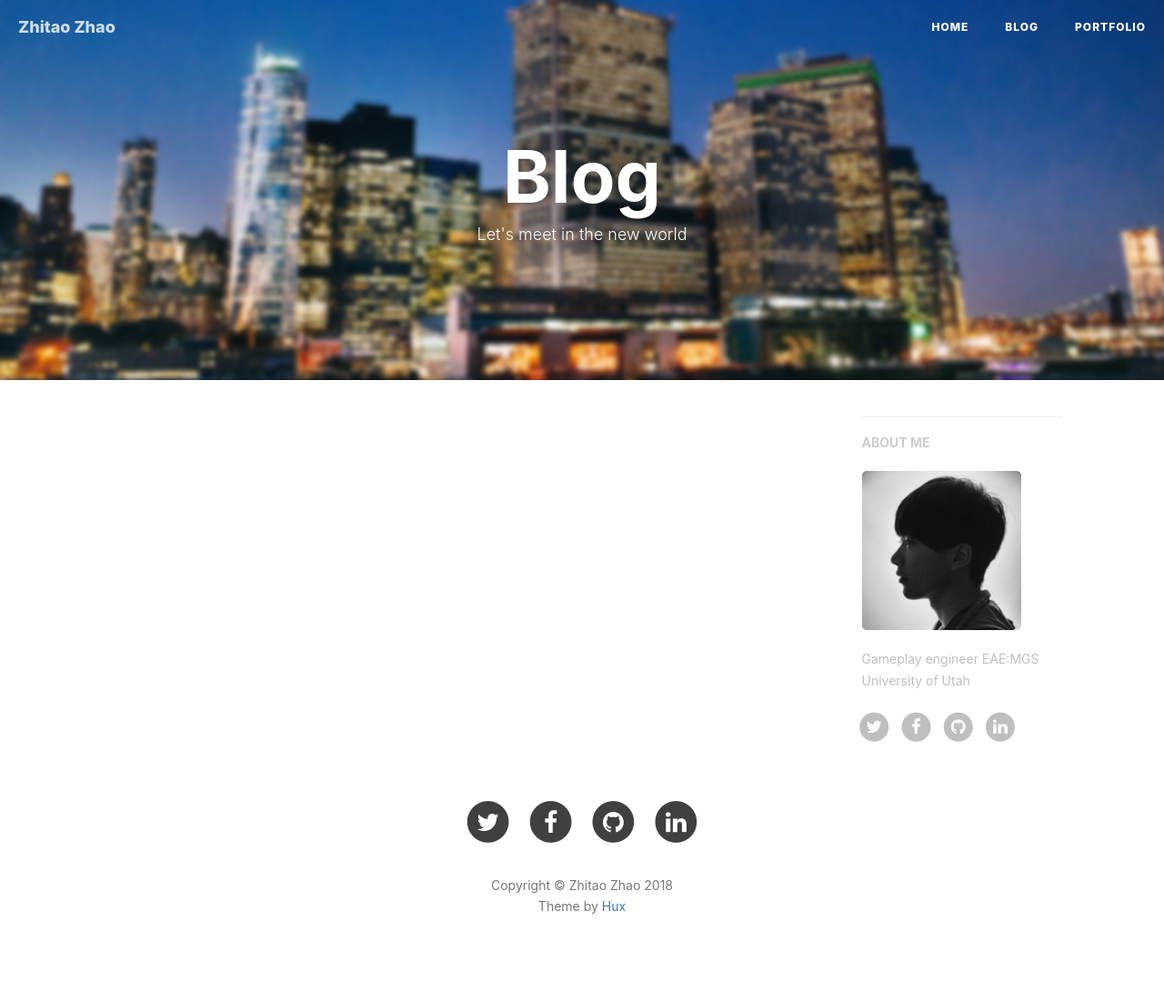
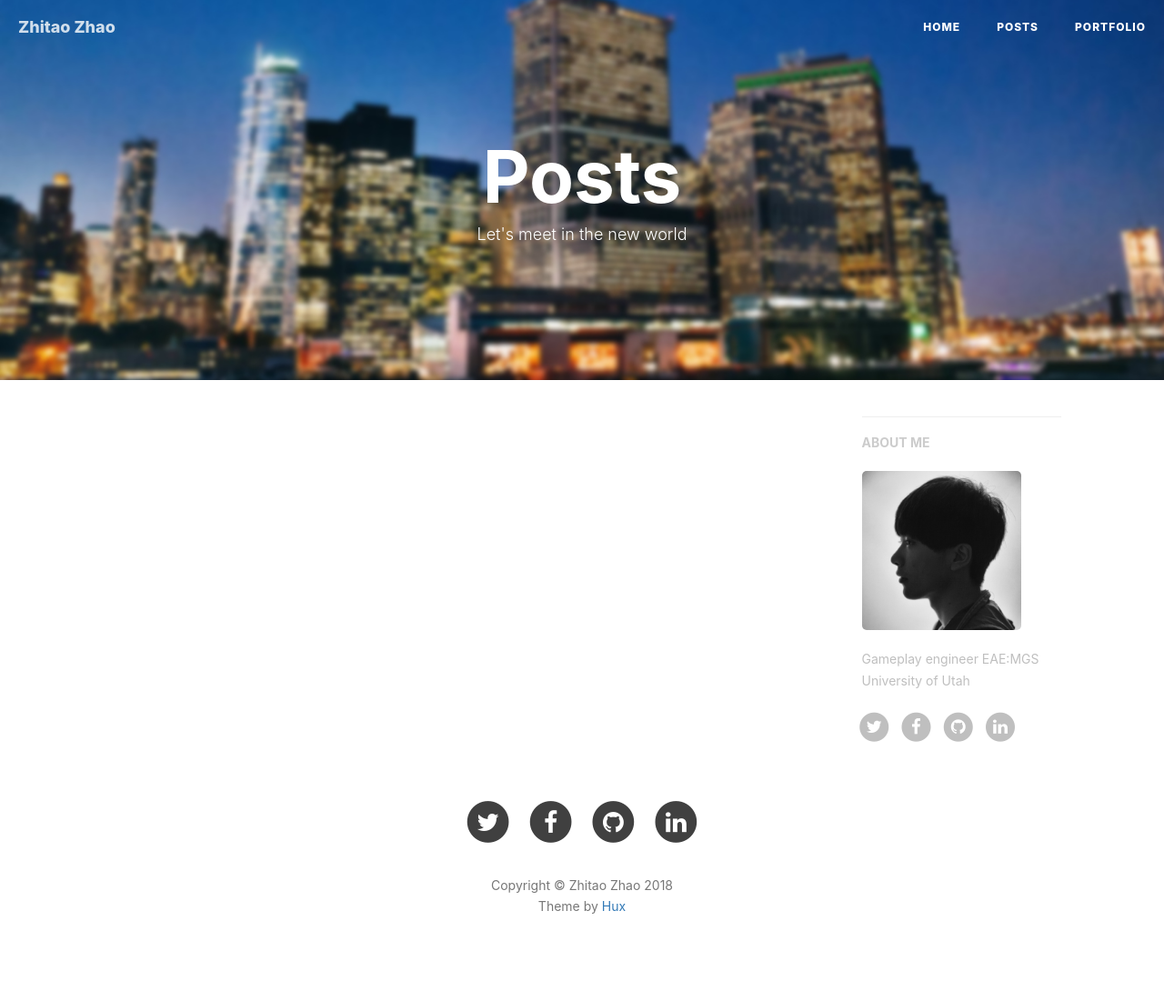
Before and after one commit to Torlyers/Torlyers.github.io, a Jekyll site: the page built from blog.html, in a window 1280 px wide. Shown: the whole page at 91% size. Built offline with Jekyll 4.4.1, drawn with Linux system fonts in a browser that asks for light colours; nearby versions of some CDN libraries; comment, search, counter and statistics services are not loaded.

Commit message:
bug fixed

```diff
--- a/_config.yml
+++ b/_config.yml
@@ -6,7 +6,7 @@
 description: "Let's meet in the new world"
 keyword: "Zhitao blog portfolio"
 url: "https://zhitao.info"              # your host, for absolute URL
-baseurl: ""                             # for example, '/blog' if your blog hosted on 'host/blog'
+baseurl: "/blog"                             # for example, '/blog' if your blog hosted on 'host/blog'
 
 
 
--- a/blog.html
+++ b/blog.html
@@ -1,5 +1,5 @@
 ---
-title: "Blog"
+title: "Posts"
 layout: page
 description: "Let's meet in the new world"
 header-img: "img/home-bg.jpg"
```
